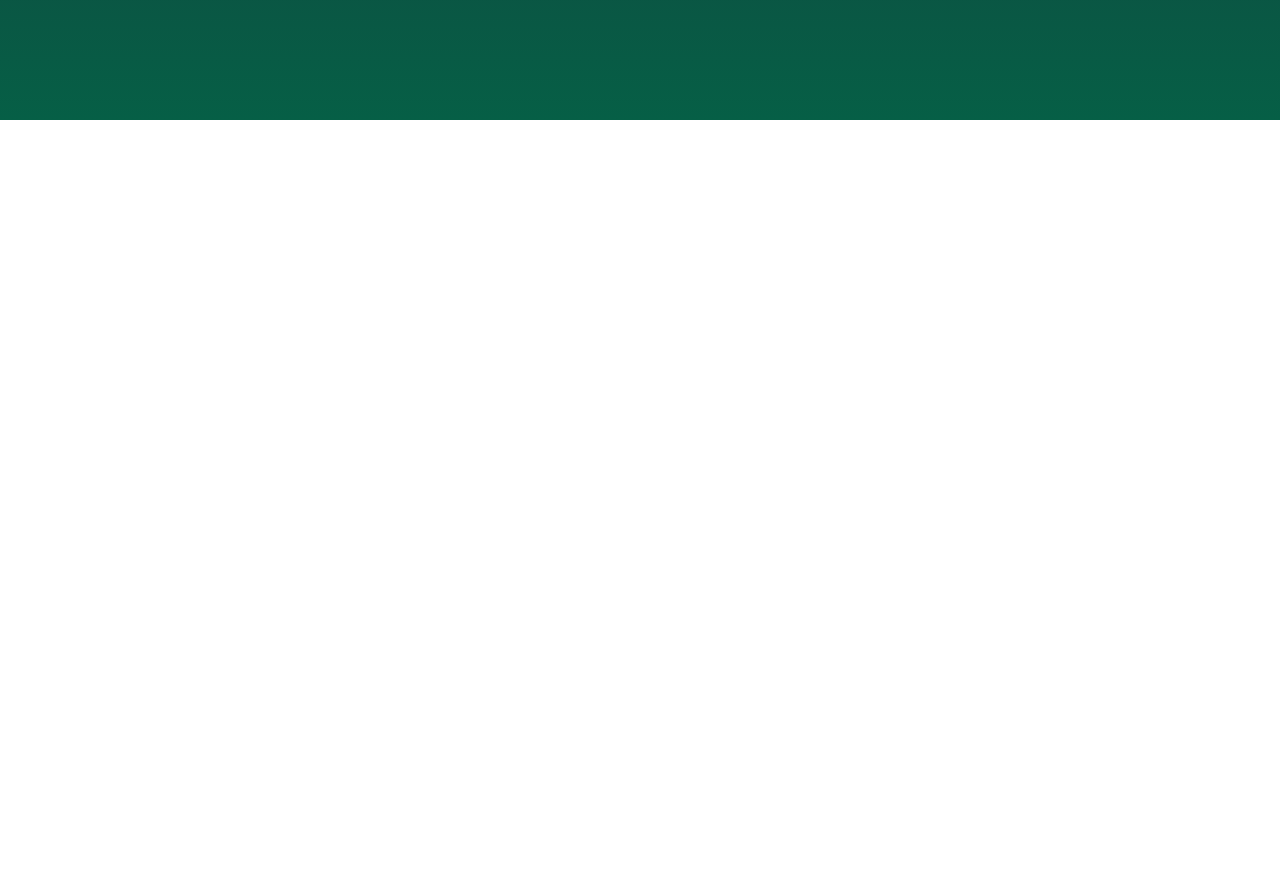
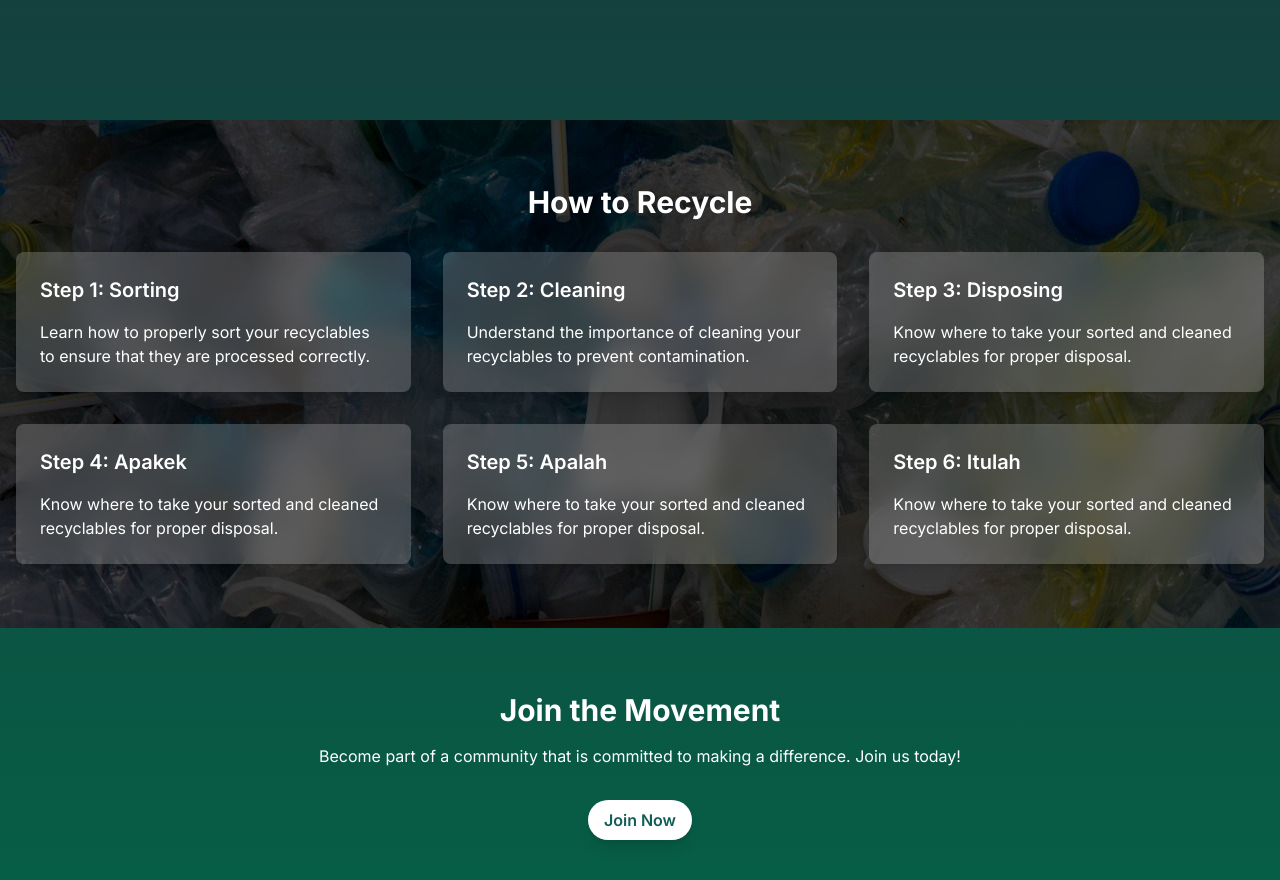
Before and after one commit to oktayudha05/Terra-Project, a Next.js app: page / in a window 1280 px wide. Shown: the part 680-1560 px from the top of the page. Before the commit the page ends 800 px from the top, so only its background shows below. Built offline with nearby package versions, Linux system fonts and the light colour scheme.

Commit message:
styling education component and add cta component

```diff
--- a/app/about/page.tsx
+++ b/app/about/page.tsx
@@ -1,7 +1,11 @@
+import Image from 'next/image';
 export default function About() {
     return (
         <div className="container">
             <h1 className="heading">about page</h1>
+            <div className="carousel-item">
+              <Image src="https://img.daisyui.com/images/stock/photo-1559703248-dcaaec9fab78.jpg" alt="Burger" width={500} height={700} layout="responsive" />
+            </div>
         </div>
     );
 }
--- a/app/page.tsx
+++ b/app/page.tsx
@@ -1,10 +1,12 @@
 import Intro from "@/components/Intro";
 import Carousel from "@/components/Carousel";
+import Education from "@/components/Education";
+import Cta from "@/components/cta";
 
 export default function Home() {
   return (
     <>
-      <div className="hero">
+      <div className="hero min-h-screen">
         <div className="hero-content flex-col lg:flex-row">
           <div>
             <Intro />
@@ -12,10 +14,11 @@ export default function Home() {
           <div className="max-w-lg drop-shadow-2xl">
             <Carousel />
           </div>
-
-          <div>
-          </div>
         </div>
+      </div>
+      <div className="min-h-screen">
+        <Education />
+        <Cta />
       </div>
     </>
   );
--- /dev/null
+++ b/components/Education.tsx
@@ -0,0 +1,41 @@
+export default function Education() {
+  return (
+    <>
+      <div className="relative py-16 bg-[url('/docs/images/image.jpg')]" >
+        <div className="container text-white mx-auto">
+          <h2 className="text-3xl font-bold text-center mb-8">How to Recycle</h2>
+          <div className="grid px-4 md:grid-cols-3 gap-8">
+
+            <div className="backdrop-blur-md overflow-hidden shadow-lg bg-white/20 p-6 rounded-lg">
+              <h3 className="text-xl font-semibold mb-4">Step 1: Sorting</h3>
+              <p>Learn how to properly sort your recyclables to ensure that they are processed correctly.</p>
+            </div>
+
+            <div className="backdrop-blur-md overflow-hidden shadow-lg bg-white/20 p-6 rounded-lg">
+              <h3 className="text-xl font-semibold mb-4">Step 2: Cleaning</h3>
+              <p>Understand the importance of cleaning your recyclables to prevent contamination.</p>
+            </div>
+
+            <div className="backdrop-blur-md overflow-hidden shadow-lg bg-white/20 p-6 rounded-lg">
+              <h3 className="text-xl font-semibold mb-4">Step 3: Disposing</h3>
+              <p>Know where to take your sorted and cleaned recyclables for proper disposal.</p>
+            </div>
+            <div className="backdrop-blur-md overflow-hidden shadow-lg bg-white/20 p-6 rounded-lg">
+              <h3 className="text-xl font-semibold mb-4">Step 4: Apakek</h3>
+              <p>Know where to take your sorted and cleaned recyclables for proper disposal.</p>
+            </div>
+            <div className="backdrop-blur-md overflow-hidden shadow-lg bg-white/20 p-6 rounded-lg">
+              <h3 className="text-xl font-semibold mb-4">Step 5: Apalah</h3>
+              <p>Know where to take your sorted and cleaned recyclables for proper disposal.</p>
+            </div>
+            <div className="backdrop-blur-md overflow-hidden shadow-lg bg-white/20 p-6 rounded-lg">
+              <h3 className="text-xl font-semibold mb-4">Step 6: Itulah</h3>
+              <p>Know where to take your sorted and cleaned recyclables for proper disposal.</p>
+            </div>
+          </div>
+        </div>
+      </div>
+
+    </>
+  )
+}
--- a/components/Intro.tsx
+++ b/components/Intro.tsx
@@ -1,7 +1,7 @@
 export default function Intro() {
   return (
     <section className="text-white">
-      <div className="px-4 pt-20 md:py-40">
+      <div className="px-4 pt-0 md:py-40">
         <div className="mx-auto max-w-3xl text-center sm:text-start">
           <h1
             className="bg-white bg-clip-text text-3xl font-extrabold text-transparent sm:text-5xl"
@@ -18,13 +18,13 @@ export default function Intro() {
 
           <div className="mt-4 mb-4 sm:mb-0 sm:mt-8 flex flex-wrap justify-center sm:justify-start gap-4">
             <a
-              className="block w-auto rounded border border-blue-600 bg-blue-600 px-6 sm:px-12 py-3 text-sm font-medium text-white hover:bg-transparent hover:text-white focus:outline-none focus:ring active:text-opacity-75 sm:w-auto"
+              className="block w-auto rounded border ease-in hover:ease-out duration-200 border-blue-600 bg-blue-600 px-6 sm:px-12 py-3 text-sm font-medium text-white hover:bg-transparent hover:text-white focus:outline-none focus:ring active:text-opacity-75 sm:w-auto"
               href="#"
             >
               Get Started
             </a>
             <a
-              className="block w-auto rounded border border-blue-600 px-6 sm:px-12 py-3 text-sm font-medium text-white hover:bg-blue-600 focus:outline-none focus:ring active:bg-blue-500 sm:w-auto"
+              className="block w-auto rounded border ease-in hover:ease-out duration-200 border-blue-600 px-6 sm:px-12 py-3 text-sm font-medium text-white hover:bg-blue-600 focus:outline-none focus:ring active:bg-blue-500 sm:w-auto"
               href="#"
             >
               Learn More
--- /dev/null
+++ b/components/cta.tsx
@@ -0,0 +1,11 @@
+export default function Cta() {
+  return (
+    <div className="px-4 py-16 text-white">
+      <div className="container mx-auto text-center">
+        <h2 className="text-3xl font-bold mb-4">Join the Movement</h2>
+        <p className="mb-8">Become part of a community that is committed to making a difference. Join us today!</p>
+        <button className="bg-white shadow-lg text-teal-800 py-2 hover:text-white hover:bg-teal-600 px-4 rounded-full font-semibold">Join Now</button>
+      </div>
+    </div>
+  )
+}
```
Also changed, not shown: public/docs/images/bg-sampah.jpg (added), public/docs/images/image.jpg (added).
